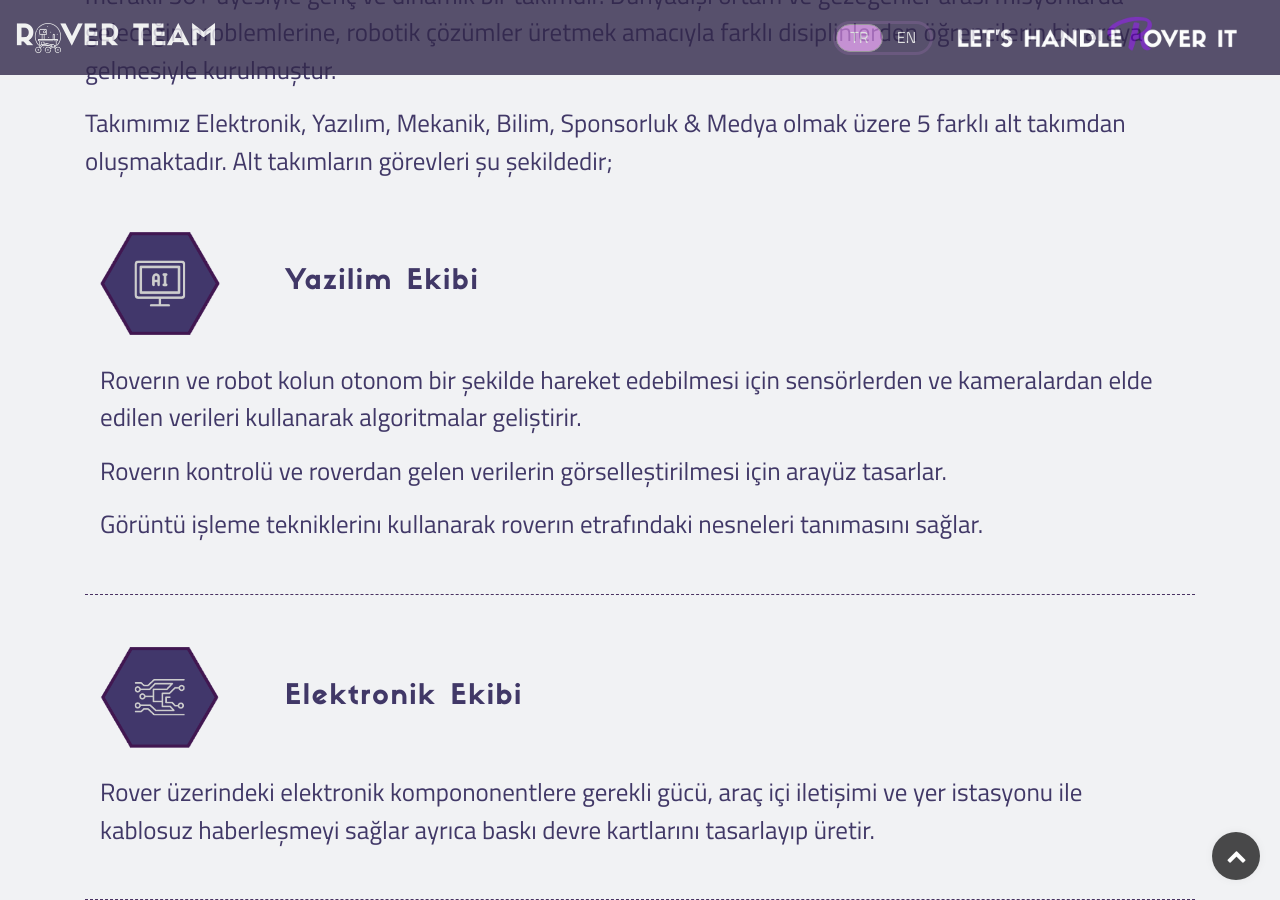
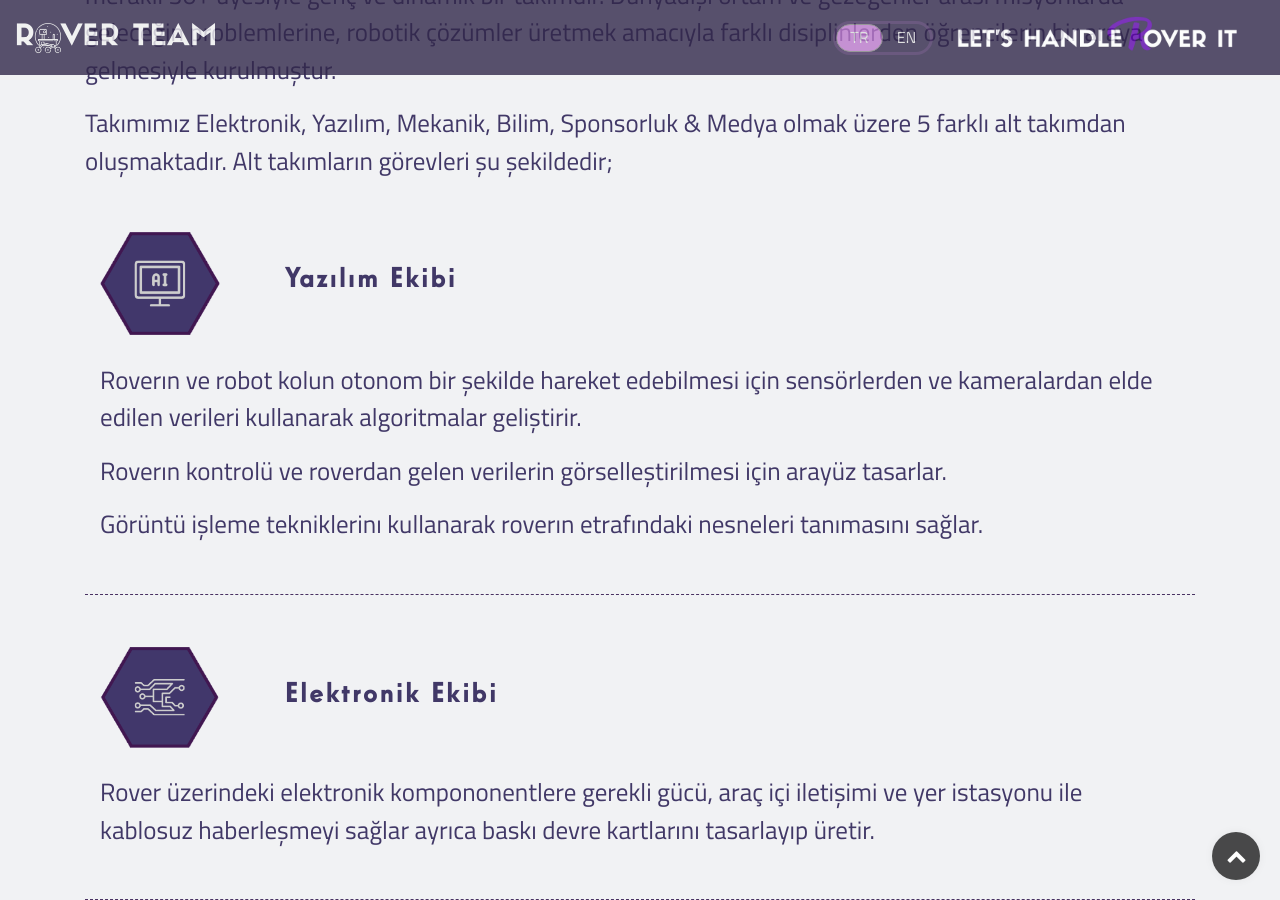
Before and after one commit to harunalbayrak/gtu-rover-website, a Jekyll site: the page built from about/index.md, in a window 1280 px wide and 900 px high, scrolled down 462 px. Built offline with Jekyll 4.4.1, drawn with Linux system fonts in a browser that asks for light colours; nearby versions of some CDN libraries.

Commit message:
about title font: sifon to windlesham

```diff
--- a/_layouts/about.html
+++ b/_layouts/about.html
@@ -11,7 +11,7 @@
 
     <section id="sixth-div" class="jumbotron jumbotron-fluid align-content-center" style="margin-bottom: 0;">
         <div class="container">
-            <h1 class="animate__animated animate__fadeInRight  animate__fast font-sifonn h1-first-div-2 display-4"
+            <h1 class="animate__animated animate__fadeInRight  animate__fast font-windlesham h1-first-div-2 display-4"
                 style="font-size: 55px; margin-top: 75px; margin-bottom: 30px"> {{ page.who_are_we.title }}</h1>
 
             <p class="animate__animated animate__fadeInRight p-sixth-div"> {{ page.who_are_we.p1 }} </p>
@@ -26,7 +26,7 @@
                     </div>
 
                     <div class="col-lg-3">
-                        <h3 class="h3-about1 font-sifonn"> {{ page.teams.software.title }} </h3>
+                        <h3 class="h3-about1 font-windlesham"> {{ page.teams.software.title }} </h3>
                     </div>
                 </div>
 
@@ -47,7 +47,7 @@
                     </div>
 
                     <div class="col-lg-3">
-                        <h3 class="h3-about1 font-sifonn">{{ page.teams.electronics.title }}</h3>
+                        <h3 class="h3-about1 font-windlesham">{{ page.teams.electronics.title }}</h3>
                     </div>
                 </div>
 
@@ -63,7 +63,7 @@
                     </div>
 
                     <div class="col-lg-3">
-                        <h3 class="h3-about1 font-sifonn"> {{ page.teams.science.title }}</h3>
+                        <h3 class="h3-about1 font-windlesham"> {{ page.teams.science.title }}</h3>
                     </div>
                 </div>
 
@@ -79,7 +79,7 @@
                     </div>
 
                     <div class="col-lg-3">
-                        <h3 class="h3-about2 font-sifonn"> {{ page.teams.sponsorship.title }}</h3>
+                        <h3 class="h3-about2 font-windlesham"> {{ page.teams.sponsorship.title }}</h3>
                     </div>
                 </div>
 
@@ -95,7 +95,7 @@
                     </div>
 
                     <div class="col-lg-3">
-                        <h3 class="h3-about1 font-sifonn"> {{ page.teams.mechanical.title }}</h3>
+                        <h3 class="h3-about1 font-windlesham"> {{ page.teams.mechanical.title }}</h3>
                     </div>
                 </div>
 
--- a/about/index.md
+++ b/about/index.md
@@ -12,7 +12,7 @@
   p3: Takımımız Elektronik, Yazılım, Mekanik, Bilim, Sponsorluk & Medya olmak üzere 5 farklı alt takımdan oluşmaktadır. Alt takımların görevleri şu şekildedir;
 teams:
   software:
-    title: Yazilim Ekibi
+    title: Yazılım Ekibi
     text1: Roverın ve robot kolun otonom bir şekilde hareket edebilmesi için sensörlerden ve kameralardan elde edilen verileri kullanarak algoritmalar geliştirir.
     text2: Roverın kontrolü ve roverdan gelen verilerin görselleştirilmesi için arayüz tasarlar.
     text3: Görüntü işleme tekniklerinı kullanarak roverın etrafındaki nesneleri tanımasını sağlar.
```
